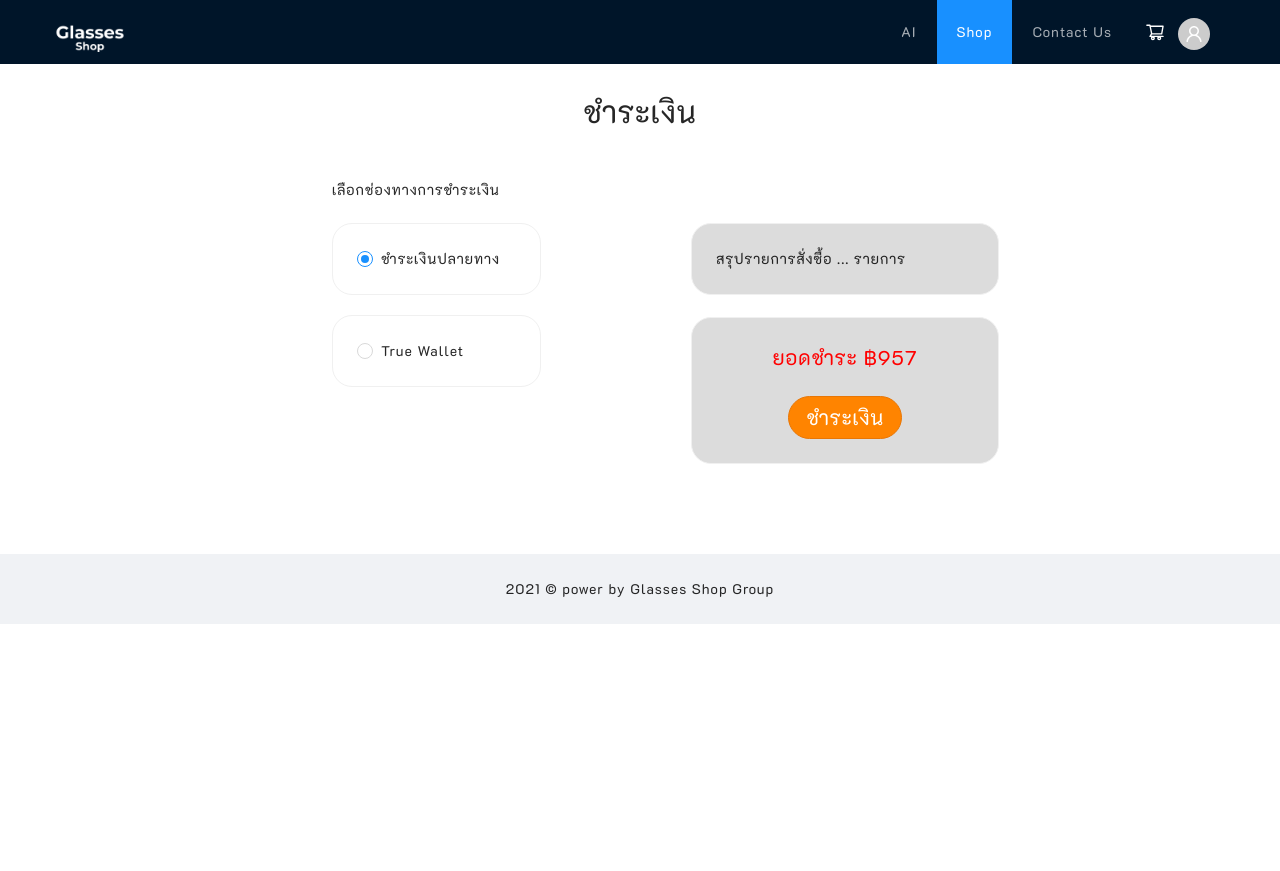
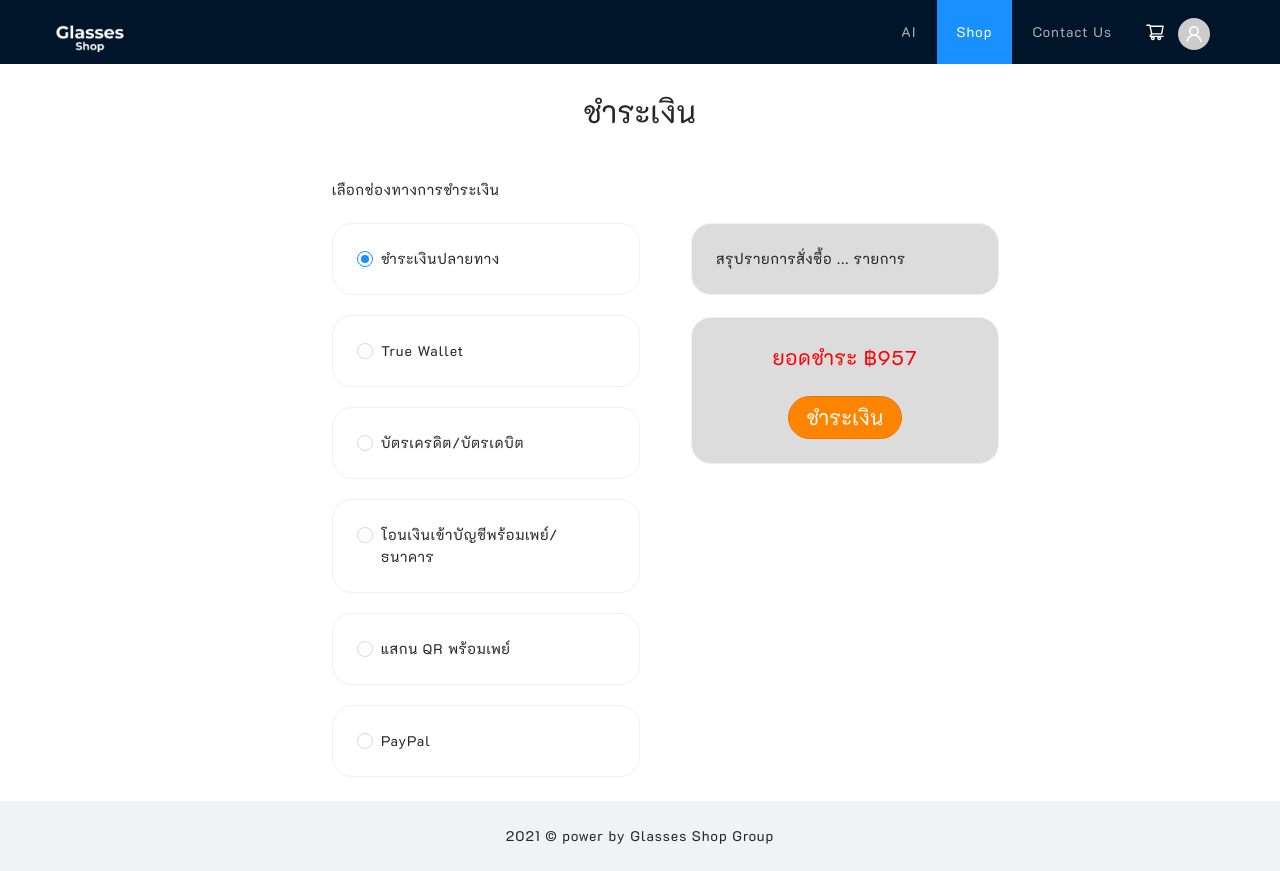
Before and after one commit to prkpwm/glasses_shop, a React (Create React App) app in the folder Client/my-app/: page /GlassesShop/Pay in a window 1280 px wide. Before the commit the page ends 800 px from the top, so only its background shows below. Built offline with nearby package versions, Linux system fonts and the light colour scheme.

Commit message:
pay v 1.0.2

```diff
--- a/Client/my-app/src/components/pages/Mycart/Pay.js
+++ b/Client/my-app/src/components/pages/Mycart/Pay.js
@@ -21,6 +21,18 @@ function Pay() {
             <Card style={{borderRadius:20,marginTop:20}}>
                 <Radio value={2}>True Wallet</Radio >
             </Card>
+            <Card style={{borderRadius:20,marginTop:20}}>
+                <Radio value={3}>บัตรเครดิต/บัตรเดบิต</Radio >
+            </Card>
+            <Card style={{borderRadius:20,marginTop:20}}>
+                <Radio value={4}>โอนเงินเข้าบัญชีพร้อมเพย์/ธนาคาร</Radio >
+            </Card>
+            <Card style={{borderRadius:20,marginTop:20}}>
+                <Radio value={5}>แสกน QR พร้อมเพย์</Radio >
+            </Card>
+            <Card style={{borderRadius:20,marginTop:20}}>
+                <Radio value={6}>PayPal</Radio >
+            </Card>
             </Radio.Group>
             </Col>
             <Col span={1}/>
```
